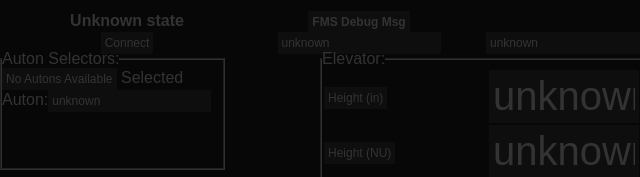
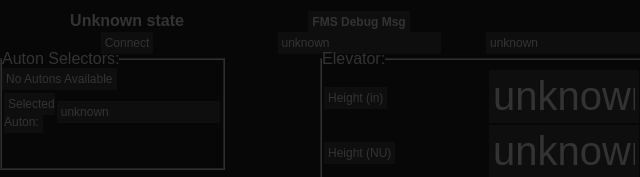
Before and after one commit to Team4028/2018-BeakSquadDashboard, an Electron app: page src/index.html in a window 1366 px wide. Shown: the top 177 px of the page, 0-640 px from the left. Drawn offline with Linux system fonts and the light colour scheme; no server answers.

Commit message:
Setting up auton chooser box

```diff
--- a/src/index.html
+++ b/src/index.html
@@ -32,8 +32,10 @@
 	<!-- Autonomous selector -->
 	<fieldset id="auton-groupbox">
 		<legend>Auton Selectors:</legend>
-		<button id="openChooserWindowBtn" disabled>No Autons Available</button>
-        <label>Selected Auton:</label><input type="text" id="selectedAuton" value="unknown" readonly />
+		<table>
+			<tr><button id="openChooserWindowBtn">No Autons Available</button></tr>
+			<tr><td><label class="std-label">Selected <br/> Auton:</label></td><td><input type="text" id="selectedAuton" value="unknown" readonly /></td></tr>
+		</table>
 	</fieldset>
 
 	<div id="autonChooserWindow" class="modal">
```
